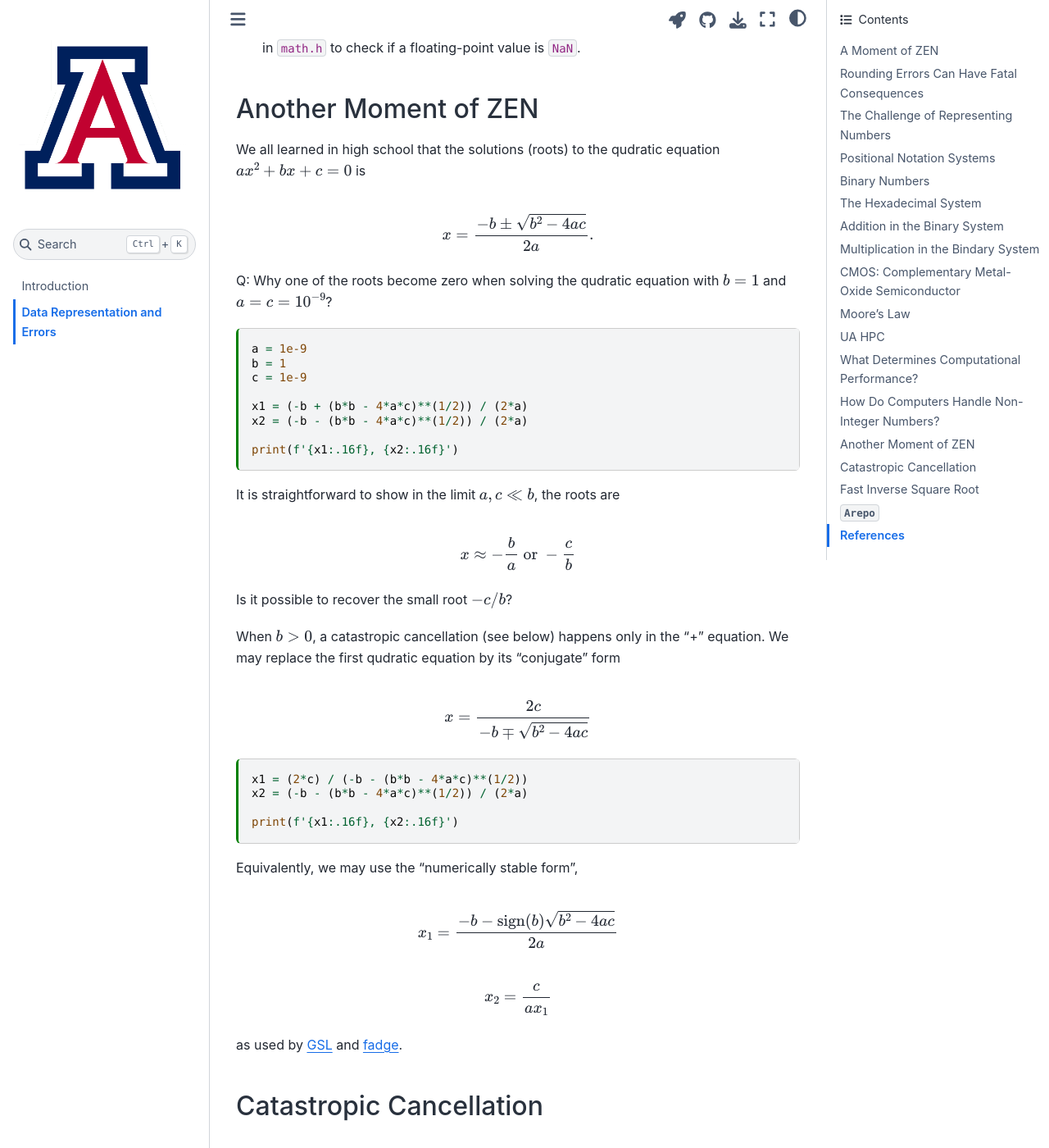
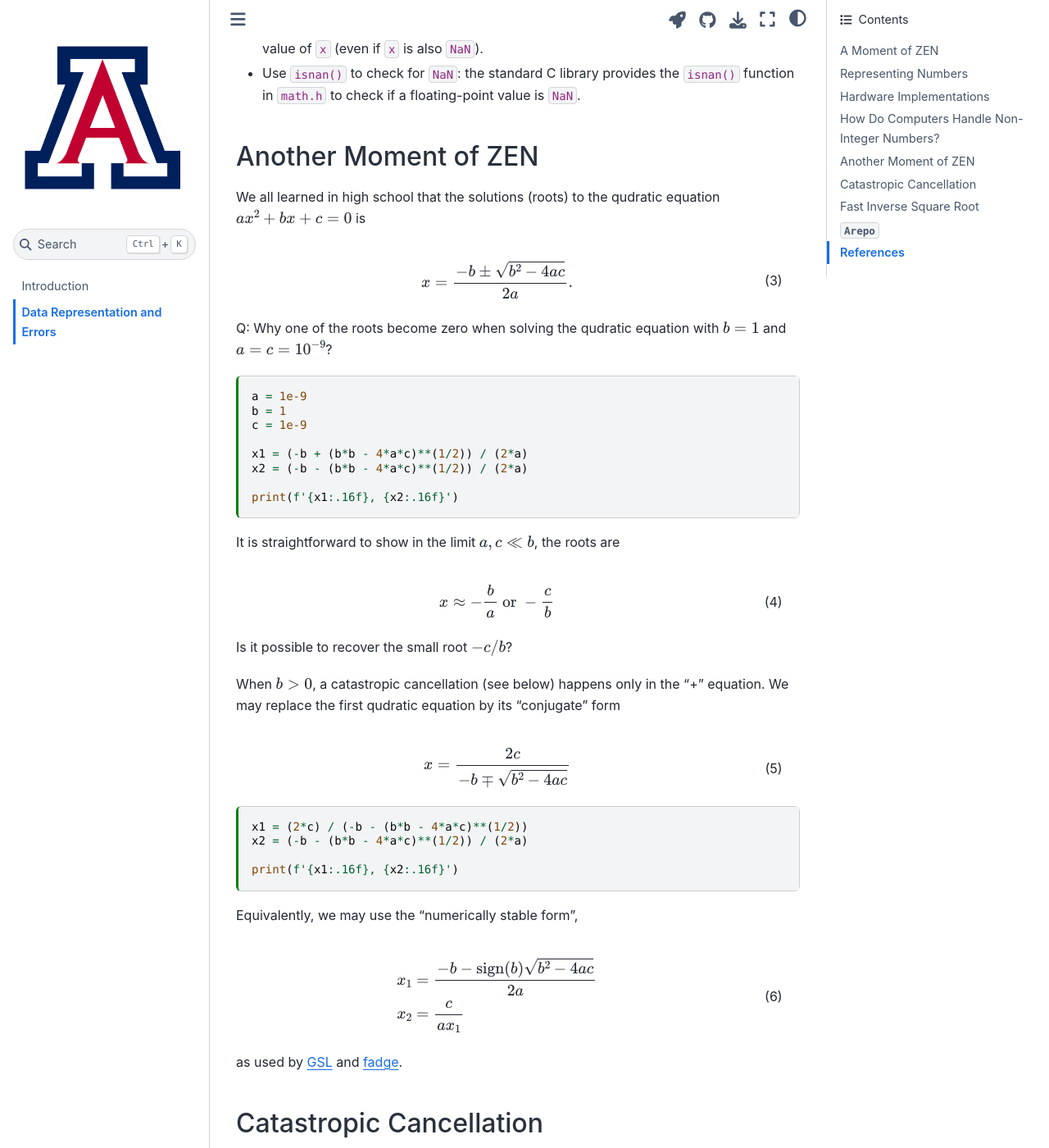
Before and after one commit to ua-2024q3-astr513/astr513, a Jupyter Book: the page built from docs/data.md, in a window 1280 px wide and 1400 px high, scrolled down 12437 px. Shown: the whole window at 82% size. Built offline with Jupyter Book 1.0.4 settings and Sphinx 7.4.7 and the Sphinx Book theme 1.1.4, drawn with Linux system fonts in a browser that asks for light colours; some of the changed text lies outside the part shown.

Commit message:
Fix math parsing and improve equations

````diff
--- a/docs/_config.yml
+++ b/docs/_config.yml
@@ -9,6 +9,12 @@ logo: logo.png
 # See https://jupyterbook.org/content/execute.html
 execute:
   execute_notebooks: force
+
+# Extensions
+parse:
+  myst_enable_extensions:
+    - dollarmath
+    - amsmath
 
 # Define the name of the latex output file for PDF builds
 latex:
--- a/docs/data.md
+++ b/docs/data.md
@@ -58,7 +58,8 @@ Then, change the increment to `0.125`.
 
 +++
 
-## Rounding Errors Can Have Fatal Consequences
+```{note}
+### Rounding Errors Can Have Fatal Consequences
 
 On February 25, 1991, during Operation Desert Storm, a Scud missile fired by the Iraqi army struck a U.S. army barracks at Dhahran Air Base in Saudi Arabia, killing 28 soldiers.
 Although the base was protected by a Patriot Air Defense System, it failed to track and intercept the incoming missile.
@@ -72,10 +73,11 @@ To perform these calculations, the computer relies on an internal clock, which t
 However, in binary form, 0.1 seconds is represented as an infinite repeating decimal, $(0.1)_{10} = (0.0001100011…)_2$, and must be rounded during computations.
 After approximately 300 hours of continuous operation, the accumulated rounding errors became significant enough that the system failed to accurately predict the Scud missile's trajectory.
 As a result, the Patriot system did not identify the missile as a threat, and no interception occurred.
+```
 
 +++
 
-## The Challenge of Representing Numbers
+## Representing Numbers
 
 As we saw with the missile story, even small errors in representing numbers can accumulate with devastating consequences.
 The issue of how to efficiently and accurately represent numbers is not trivial.
@@ -96,7 +98,7 @@ While the notation is trivial for us, this was a major breakthrough in number re
 
 +++
 
-## Positional Notation Systems
+### Positional Notation Systems
 
 The Arabic numeral system is an example of a positional notation system, in which the value of a digit is determined by both the digit itself and its position within the number.
 This is different from systems like Roman numerals or unary numbers, where the position of a symbol doesn’t change its value.
@@ -108,20 +110,17 @@ In any positional system, to represent a number:
 * inally write $\pm (\dots d_3 d_2 d_1 d_0 . d_{-1} d_{-2} d_{-3} \dots)$ to represent $\pm (\dots + d_3 b^3 + d_2 b^2 + d_1 b^1 + d_0 b^0 + d_{-1} b^{-1} + d_{-2} b^{-2} + d_{-3} b^{-3} + \dots)$.
 
 To convert from a numeral system of base $b$ to the decimal one, we simply use the definition
-
-$$
+\begin{align}
 \pm (\dots + d_3 b^3 + d_2 b^2 + d_1 b^1 + d_0 b^0 + d_{-1} b^{-1} + d_{-2} b^{-2} + d_{-3} b^{-3} + \dots).
-$$
-
+\end{align}
 Example:
-
-$$
+\begin{align}
 (256.4)_8 = 2\times8^2 + 5\times8^1 + 6 + 4\times8^{-1} = (174.5)_{10}
-$$
+\end{align}
 
 +++
 
-## Binary Numbers
+### Binary Numbers
 
 * Base: $b = 2$
 * Digits: 0, 1
@@ -158,7 +157,7 @@ This gives the decimal value: $1 \times 8 + 0 \times 4 + 1 \times 2 + 1 \times 1
 
 +++
 
-## The Hexadecimal System
+### The Hexadecimal System
 
 * Base: $b = 16$
 * Digits: 0, 1, 2, 3, 4, 5, 6, 7, 8, 9, A, B, C, D, E, F
@@ -260,7 +259,9 @@ A binary multiplication is simply shift + add
 
 +++
 
-## CMOS: Complementary Metal-Oxide Semiconductor
+## Hardware Implementations
+
+### CMOS: Complementary Metal-Oxide Semiconductor
 
 ```{figure} figures/cmos.png
 ---
@@ -329,7 +330,7 @@ Multi-digit adder.
 
 +++
 
-## Moore's Law
+### Moore's Law
 
 ```{figure} figures/Moores_Law.png
 ---
@@ -340,7 +341,7 @@ Moore's Law.
 
 +++
 
-## UA HPC
+### UA HPC
 
 ```{figure} figures/elgato.jpg
 ---
@@ -358,7 +359,7 @@ Ocelote
 
 +++
 
-## What Determines Computational Performance?
+### What Determines Computational Performance?
 
 ```{figure} figures/42-years-processor-trend.png
 ---
@@ -414,10 +415,9 @@ In C, `NaN` (Not a Number) has some special comparison rules:
 ## Another Moment of ZEN
 
 We all learned in high school that the solutions (roots) to the qudratic equation $a x^2 + b x + c = 0$ is
-
-$$
+\begin{align}
 x = \frac{-b \pm \sqrt{b^2 - 4 a c}}{2a}.
-$$
+\end{align}
 
 Q: Why one of the roots become zero when solving the qudratic equation with $b = 1$ and $a = c = 10^{-9}$?
 
@@ -433,21 +433,18 @@ print(f'{x1:.16f}, {x2:.16f}')
 ```
 
 It is straightforward to show in the limit $a, c \ll b$, the roots are
-
-$$
+\begin{align}
 x \approx -\frac{b}{a} \mbox{ or } -\frac{c}{b}
-$$
-
+\end{align}
 Is it possible to recover the small root $-c/b$?
 
 +++
 
 When $b > 0$, a catastropic cancellation (see below) happens only in the "+" equation.
 We may replace the first qudratic equation by its "conjugate" form
-
-$$
+\begin{align}
 x = \frac{2c}{-b \mp \sqrt{b^2 - 4 a c}}
-$$
+\end{align}
 
 ```{code-cell} ipython3
 x1 = (2*c) / (-b - (b*b - 4*a*c)**(1/2))
@@ -457,15 +454,10 @@ print(f'{x1:.16f}, {x2:.16f}')
 ```
 
 Equivalently, we may use the "numerically stable form",
-
-$$
-x_1 = \frac{-b - \mathrm{sign}(b)\sqrt{b^2 - 4 a c}}{2a}
-$$
-
-$$
-x_2 = \frac{c}{a x_1}
-$$
-
+\begin{align}
+x_1 &= \frac{-b - \mathrm{sign}(b)\sqrt{b^2 - 4 a c}}{2a} \\
+x_2 &= \frac{c}{a x_1}
+\end{align}
 as used by
 [GSL](https://git.savannah.gnu.org/cgit/gsl.git/tree/poly/solve_quadratic.c#n57) and
 [fadge](https://github.com/adxsrc/fadge/blob/main/mod/fadge/utils.py#L25).
````
Also changed, not shown: other parts of docs/data.md (+6 -6 lines).
